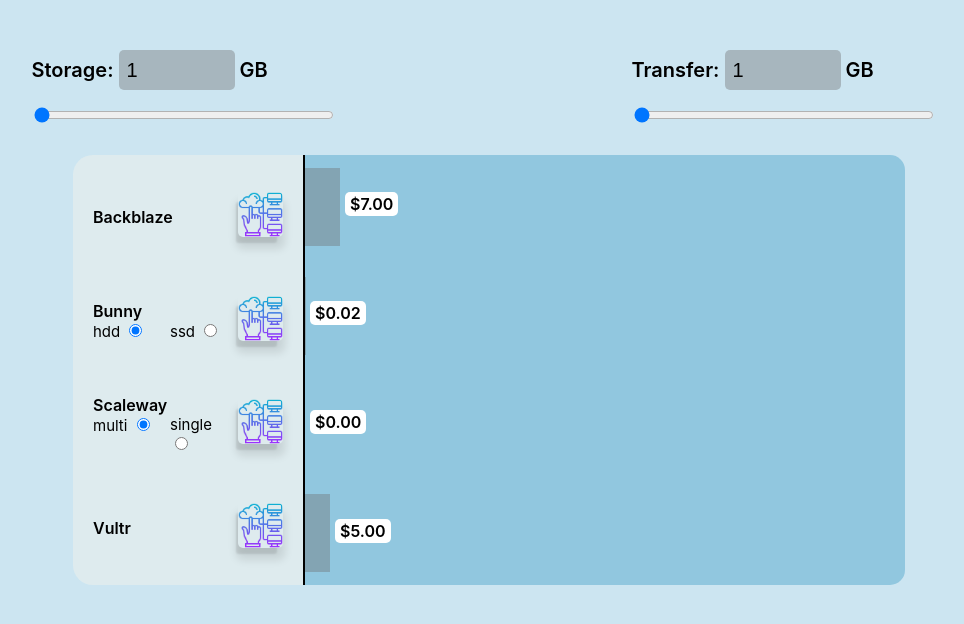
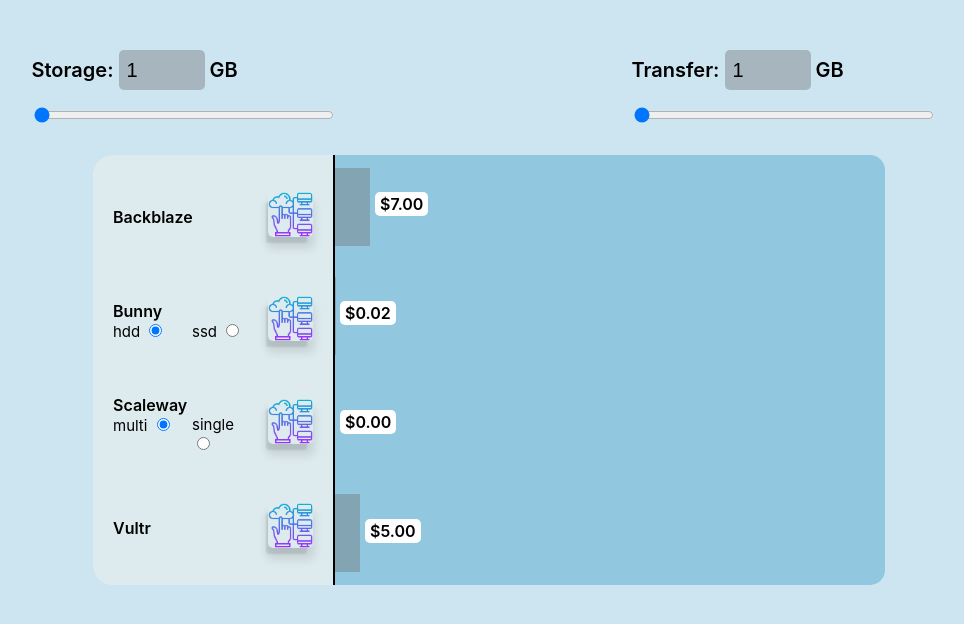
Before and after one commit to Selim96/calculator, a website built with Parcel: page src/index.html in a window 1280 px wide. Shown: the whole page, without its empty margins (151-1115 px from the left). Built offline with nearby package versions, Linux system fonts and the light colour scheme.

Commit message:
home style change

```diff
--- a/src/sass/_base.scss
+++ b/src/sass/_base.scss
@@ -6,7 +6,26 @@
     sans-serif;
   -webkit-font-smoothing: antialiased;
   -moz-osx-font-smoothing: grayscale;
-
+  &::-webkit-scrollbar-track {
+    -webkit-box-shadow: inset 0 0 6px rgba(124, 121, 121, 0.664);
+    background-color: transparent;
+    border-radius: 2px;
+  }
+  &::-webkit-scrollbar {
+    width: 1px;
+    height: 0;
+    background-color: transparent;
+  }
+  &::-webkit-scrollbar-thumb {
+    background-color: transparent;
+    border: 2px solid grey;
+    border-radius: 0.5px;
+  }
+  &::-webkit-scrollbar-thumb:hover {
+    background: var(--bottom-table-row);
+  }
+  height: 100vh;
+  overflow: scroll;
 }
 
 code {
--- a/src/sass/_home.scss
+++ b/src/sass/_home.scss
@@ -1,5 +1,6 @@
 .main_section {
-    height: 100vh;
+    min-height: 100%;
+    width: 100%;
     box-sizing: border-box;
     display: flex;
     flex-direction: column;
@@ -32,7 +33,7 @@
         display: flex;
         flex-direction: column;
         &:first-child {
-            margin-bottom: 35px;
+            margin-bottom: 20px;
         }
 
         @include mq(tablet) {
@@ -46,17 +47,27 @@
         }
     }
     & .input_lable {
-        font-size: 20px;
+        font-size: 14px;
         font-weight: 600;
-        margin-bottom: 15px;
+        margin-bottom: 8px;
+        @include mq(tablet) {
+            font-size: 20px;
+            margin-bottom: 15px;
+        }
+
         & input {
-            width: 100px;
-            height: 30px;
-            font-size: 20px;
+            width: 50px;
+            height: 20px;
+            font-size: 16px;
             background-color: rgba(109, 108, 108, 0.39);
             border: none;
             border-radius: 5px;
             padding: 5px 8px;
+            @include mq(tablet) {
+                font-size: 20px;
+                width: 70px;
+                height: 30px;
+            }
         }
     }
     & .input_range {
@@ -87,7 +98,7 @@
     border-bottom-right-radius: 20px;
     border-bottom-left-radius: 20px;
     @include mq(tablet) {
-        width: 230px;
+        width: 240px;
         flex-direction: column;
         border-top-left-radius: 20px;
         border-bottom-right-radius: 0;
@@ -123,7 +134,7 @@
         flex-wrap: wrap;
         &>label {
             display: inline-block;
-            width: 65px;
+            width: 67px;
         }
         &>label:first-child {
             margin-right: 12px;
@@ -148,7 +159,7 @@
     border-top-left-radius: 15px;
     background-color: rgba(125, 189, 218, 0.74);;
     @include mq(tablet) {
-        width: 600px;
+        width: 550px;
         flex-direction: column;
         border-left: solid 2px black;
         border-bottom: none;
```
